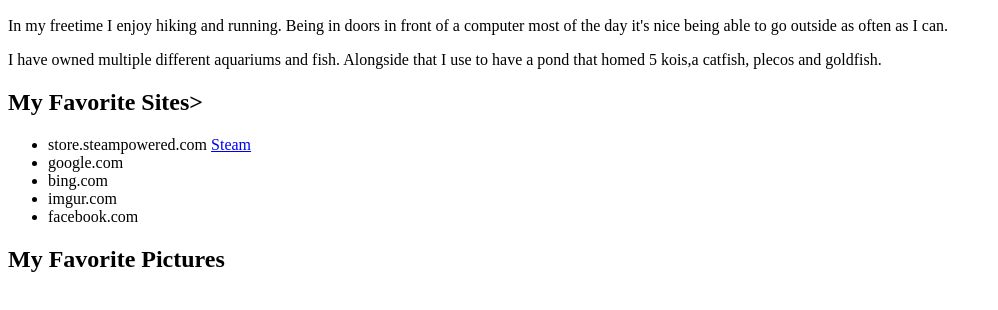
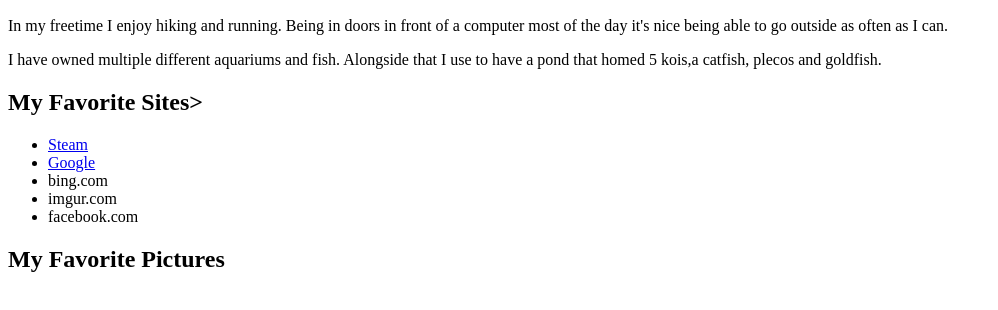
Before and after one commit to tranr7-1866326/tranr7-1866326.github.io, a plain HTML site: page tags.html in a window 1280 px wide. Shown: the part 110-420 px from the top of the page, without its empty margins (0-998 px from the left). Drawn offline with Linux system fonts and the light colour scheme.

Commit message:
Update tags.html

```diff
--- a/tags.html
+++ b/tags.html
@@ -16,8 +16,8 @@
 	</p>
 		<h2>My Favorite Sites></h2>
 		<ul>
-			<li>store.steampowered.com <a href="store.steampowered.com">Steam</a>   </li>
-			<li>google.com</li>
+			<li><a href="https://store.steampowered.com">Steam</a>   </li>
+			<li><a href="https://google.com">Google</a></li>
 			<li>bing.com</li>
 			<li>imgur.com</li>
 			<li>facebook.com</li>
```
